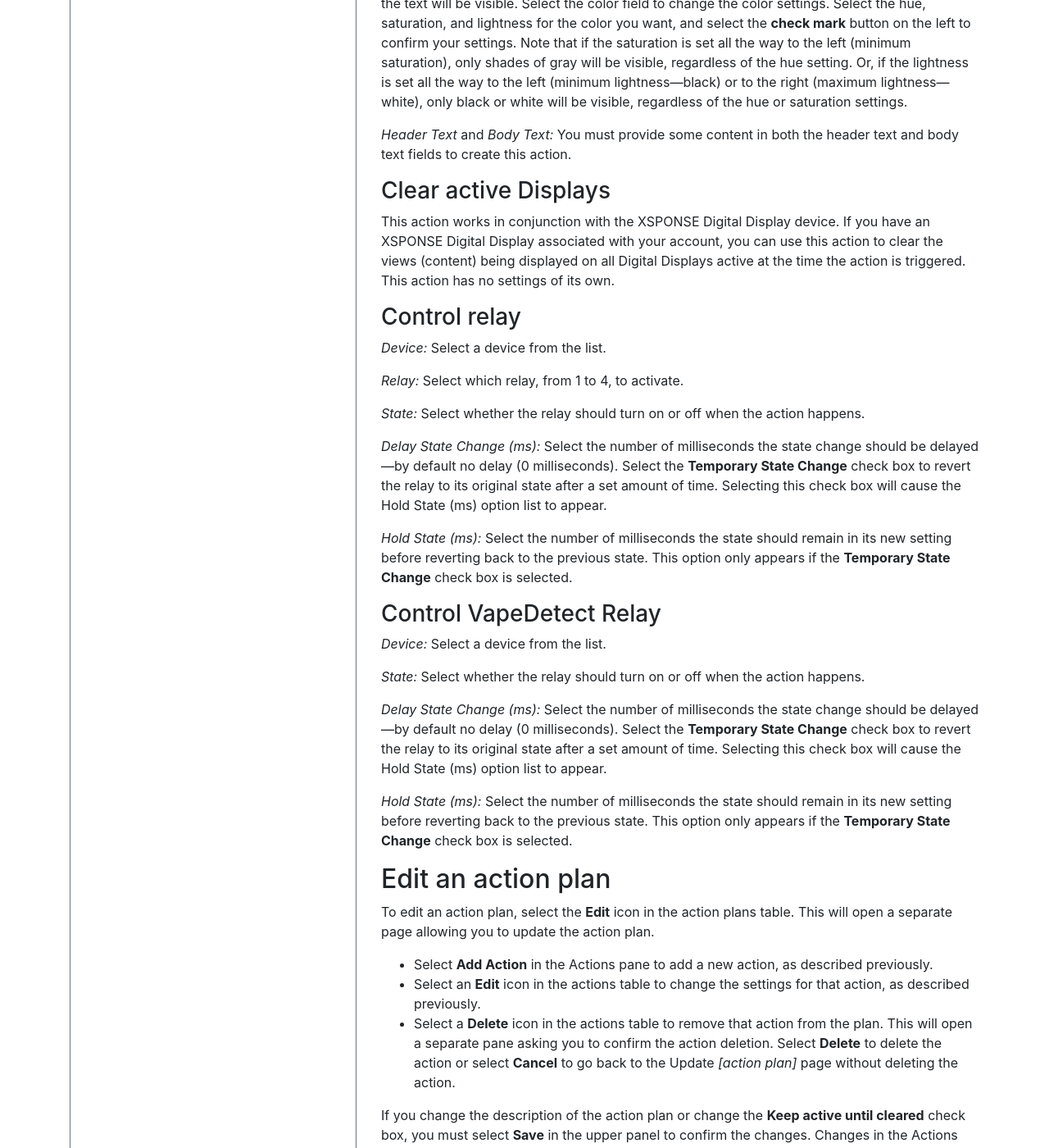
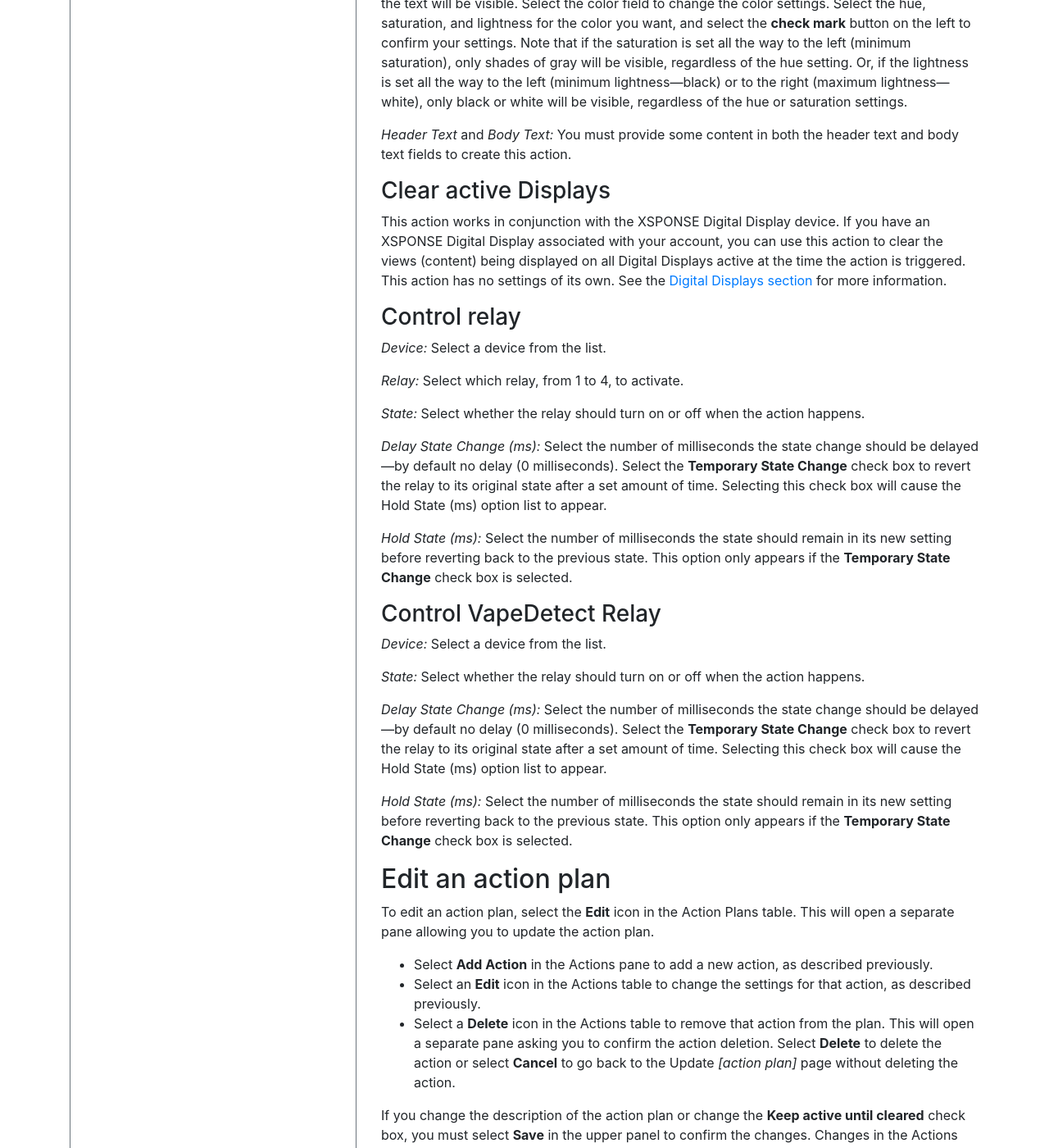
Before and after one commit to NrsSystems/docs, a Jekyll site: the page built from general-ops/action-plans.md, in a window 1280 px wide and 1400 px high, scrolled down 3163 px. Shown: the whole window at 82% size. Built offline with Jekyll 4.4.1, drawn with Linux system fonts in a browser that asks for light colours; our own code applies the rules of GitHub Pages for plain Markdown files; some of the changed text lies outside the part shown.

Commit message:
Update action-plans.md

```diff
--- a/general-ops/action-plans.md
+++ b/general-ops/action-plans.md
@@ -6,20 +6,20 @@ Related: [Incident Logs](incident-logs.md) \| [Contacts Management](contacts-man
 
 *Jump to how to [add](action-plans.md#create-an-action-plan), [edit](action-plans.md#edit-an-action-plan), or [delete](action-plans.md#delete-an-action-plan) action plans.*
 
-The action plans table shows the action plans by description (name), along with whether the plan is an alert or an alarm, the number of actions set to happen when the action plan is triggered, and the number of actions set to happen when the action plan is cleared. There are two basic types of actions, those that happen automatically when an action plan is triggered (**On Activate**), and those that happen when a user acknowledges the activated action plan by marking it clear (**On Clear**). An action plan listed as "Alert" only has On Activate actions, while a plan listed as "Alarm" has both On Activate and On Clear actions.
+The Action Plans table shows the action plans by description (name), along with whether the plan is an alert or an alarm, the number of actions set to happen when the plan is triggered, and the number of actions set to happen when the plan is cleared. There are two basic types of actions, those that happen automatically when an action plan is triggered (**On Activate**), and those that happen when a user acknowledges the activated action plan by marking it clear (**On Clear**). An action plan listed as "Alert" only has On Activate actions, while a plan listed as "Alarm" has both On Activate and On Clear actions.
 
 Each time an XSPONSE sensor detects an event and triggers an action plan, the information is recorded in the incident logs. The Incident Logs management pane allows you to view all recorded incidents from all your devices. Select the **Incident Logs** button above the Action Plans table to go to the Incident Logs management pane and view the incidents. See the [Incident Logs page](incident-logs.md) for more information about the incident logs and the Incident Logs management pane.
 
 ## Create an action plan
 To add an action plan, select **Create Action Plan** at the top right of the pane. This will open a separate pane allowing you to enter a description (name) for the plan and whether to keep the plan active until cleared. Select **Create** to create the new plan. Or to go back to the Action Plans management pane without creating a new action plan, select the **Action Plans** link in the upper right of this pane or in the navigation pane.
 
-Once you create an action plan, the pane will reload and display the Actions pane, which allows you to set what actions should happen when a plan is triggered. Each plan can have multiple actions, and each action has its own settings that need to be defined. No actions are added by default, and if you are not ready to add any at this point, you again have the option to select the **Action Plans** link in the upper right (or in the navigation pane) to return to the Action Plans management pane. Your new action plan will appear in the table, and you can add actions to the plan later by selecting the **Edit** icon for that plan in the table.
+Once you create an action plan, the pane will reload and display the Actions pane, which allows you to set what actions should happen when a plan is triggered. Each plan can have multiple actions, and each action has its own settings that need to be defined. No actions are added by default, and if you are not ready to add any at this point, you again have the option to select the **Action Plans** link in the upper right (or in the navigation pane) to return to the Action Plans management pane. Your new action plan will appear in the table, and you can add actions to the plan later by selecting the **Edit** icon for that plan in the Action Plans table.
 
 If you are ready to begin setting up the action plan, select **Add Action** in the Actions pane. Creating an action happens automatically in steps.
 
 1. First, provide a name (description) of the action.
 2. Next, select an action from the menu: **send email**, **send SMS**, **call third-party API**, **update Digital Display**, **clear active Digital Displays**, **control relay**, or **control Vape Detect relay**. Each action can be assigned to happen during a particular time period—an active window—or by default to no active window.
-3. Each of these actions has its own settings to fill out in a third and possibly fourth step, as described further along in this section. Once the settings for that action have been added, select **Submit** to create the new action. Or to go back to the Update _\[action plan\]_ pane without saving any changes, select the **Actions** link in the upper right.
+3. Each of these actions has its own settings to fill out in a third and possibly fourth step, as described further along on this page. Once the settings for that action have been added, select **Submit** to create the new action. Or to go back to the Update _\[action plan\]_ pane without saving any changes, select the **Actions** link in the upper right.
 4. Once you have added all the actions you want in the action plan for now, select the **Action Plans** link in the upper right (or in the navigation pane) to go back to the Action Plans management pane.
 
 The settings for the different actions are as follows:
@@ -62,7 +62,7 @@ _Background Color_ and _Text Color:_ You may choose both the background color an
 _Header Text_ and _Body Text:_ You must provide some content in both the header text and body text fields to create this action.
 
 ### Clear active Displays
-This action works in conjunction with the XSPONSE Digital Display device. If you have an XSPONSE Digital Display associated with your account, you can use this action to clear the views (content) being displayed on all Digital Displays active at the time the action is triggered. This action has no settings of its own.
+This action works in conjunction with the XSPONSE Digital Display device. If you have an XSPONSE Digital Display associated with your account, you can use this action to clear the views (content) being displayed on all Digital Displays active at the time the action is triggered. This action has no settings of its own. See the [Digital Displays section](../digital-displays/about-digital-displays.md) for more information.
 
 ### Control relay
 _Device:_ Select a device from the list.
@@ -85,15 +85,15 @@ _Delay State Change (ms):_ Select the number of milliseconds the state change sh
 _Hold State (ms):_ Select the number of milliseconds the state should remain in its new setting before reverting back to the previous state. This option only appears if the **Temporary State Change** check box is selected.
 
 ## Edit an action plan
-To edit an action plan, select the **Edit** icon in the action plans table. This will open a separate page allowing you to update the action plan.
+To edit an action plan, select the **Edit** icon in the Action Plans table. This will open a separate pane allowing you to update the action plan.
 -	Select **Add Action** in the Actions pane to add a new action, as described previously.
--	Select an **Edit** icon in the actions table to change the settings for that action, as described previously.
--	Select a **Delete** icon in the actions table to remove that action from the plan. This will open a separate pane asking you to confirm the action deletion. Select **Delete** to delete the action or select **Cancel** to go back to the Update _\[action plan\]_ page without deleting the action.
+-	Select an **Edit** icon in the Actions table to change the settings for that action, as described previously.
+-	Select a **Delete** icon in the Actions table to remove that action from the plan. This will open a separate pane asking you to confirm the action deletion. Select **Delete** to delete the action or select **Cancel** to go back to the Update _\[action plan\]_ page without deleting the action.
 
 If you change the description of the action plan or change the **Keep active until cleared** check box, you must select **Save** in the upper panel to confirm the changes. Changes in the Actions pane—adding, editing, or deleting actions for the plan—are saved as you complete them, and do not require you to click Save in the upper panel. Once all changes are made, select the **Action Plans** link in the upper right (or in the navigation pane) to go back to the Action Plans management pane.
 
 ## Delete an action plan
-To delete an action plan, select the **Delete** icon in the action plans table. This will open a separate page asking you to confirm the action plan deletion. Select **Delete** to delete the action plan. Select **Cancel** to go back to the Action Plans management pane without deleting the action plan.
+To delete an action plan, select the **Delete** icon in the Action Plans table. This will open a separate pane asking you to confirm the action plan deletion. Select **Delete** to delete the action plan. Select **Cancel** to go back to the Action Plans management pane without deleting the action plan.
 
 ___
 *Return to the [XSPONSE Service Guide index](index.md)*
```
